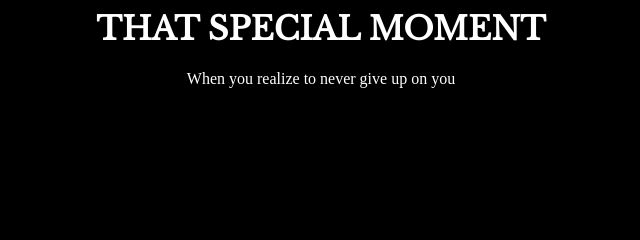
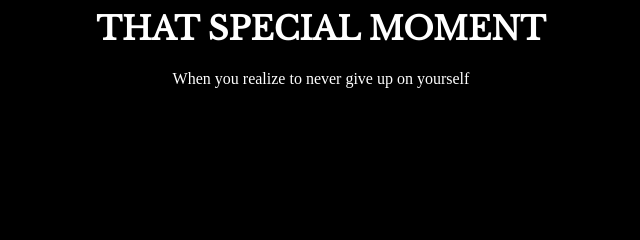
Before and after one commit to mountscodekm/nevergiveup, a plain HTML site: page index.html in a window 1280 px wide. Shown: the part 472-712 px from the top of the page, 319-959 px from the left. Drawn offline with nearby package versions, Linux system fonts and the light colour scheme.

Commit message:
Update index.html

```diff
--- a/index.html
+++ b/index.html
@@ -15,7 +15,7 @@
   <div>
   <img src="./assets/images/motivation.png" alt="go up and never stop">
   <h1 id="title">That Special Moment</h1>
-  <p>When you realize to never give up on you</p>
+  <p>When you realize to never give up on yourself</p>
 
 </div>
 
```
